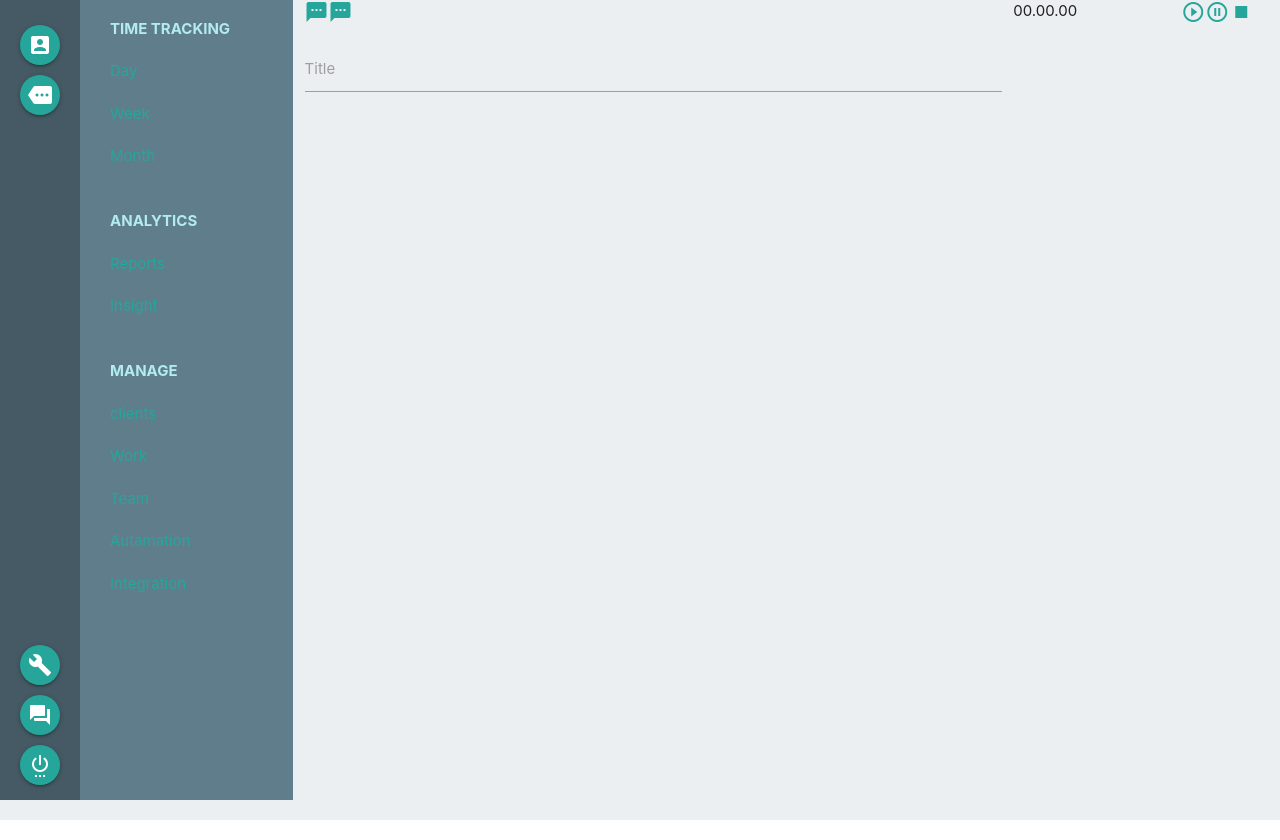
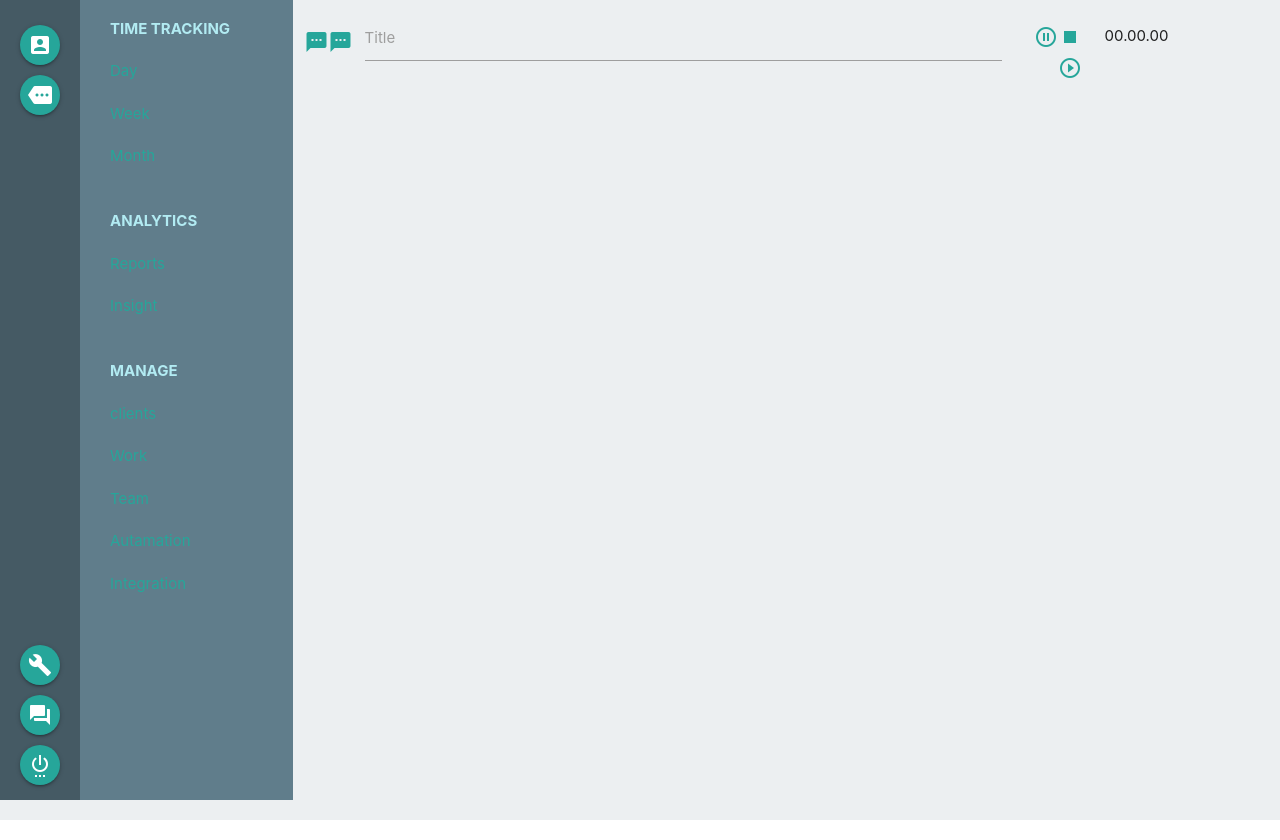
Before and after one commit to Wolferner/React_Time_Tracker, a React (Vite) app: page / in a window 1280 px wide. Built offline with nearby package versions, Linux system fonts and the light colour scheme.

Commit message:
Comp:: Workspace: TitleInput-finished

```diff
--- a/src/components/Workspace/TitleInput/TitleInput.jsx
+++ b/src/components/Workspace/TitleInput/TitleInput.jsx
@@ -1,30 +1,49 @@
+import React, {useEffect} from 'react';
 import styles from './TitleInput.module.css'
+import M from 'materialize-css';
+
 
 const TitleInput = () =>{
+
+    useEffect(() => {
+        const options = {
+          data: {
+            "Apple": null,
+            "Google": null,
+            "Facebook": null}};
+
+        const elems = document.querySelectorAll('.autocomplete');
+        M.Autocomplete.init(elems, options);
+      }, []);
+
 
     return(
         <div className="row">
 
             <div className={`${styles.input} col s9 `}>
-                <div className={`${styles.titleBtn}`}>
+                <div className='row'>
+                    <div className={`${styles.titleBtn} col s1 `}>
                         <a className="secondary-content prefix-button" href=""><i className="material-icons prefix">textsms</i></a>
                         <a className="secondary-content prefix-button" href=""><i className="material-icons prefix">textsms</i></a>
                     </div>
 
-                <div className="input-field ">
+                    <div className={`${styles.inputCont} input-field col s11`}>
                         <input type="text" id="autocomplete-input" className="autocomplete"/>
                         <label htmlFor="autocomplete-input">Title</label>
                     </div>
                 </div>
+            </div>
 
             <div className='col s3 '>
-                <div className="row">
+                <div className={`${styles.btnContainer} row`}>
+                    <div className={`${styles.mediaBtns} col s4`}>
                         <a href="" className="secondary-content"><i className="material-icons">stop</i></a>
                         <a href="" className="secondary-content"><i
                                 className="material-icons">pause_circle_outline</i></a>
                         <a href="" className="secondary-content"><i
                                 className="material-icons">play_circle_outline</i></a>
-                    <div id="time_display">00.00.00</div>
+                    </div>
+                    <div id="time_display" className='col s8'>00.00.00</div>
                 </div>
             </div>
 
--- a/src/components/Workspace/TitleInput/TitleInput.module.css
+++ b/src/components/Workspace/TitleInput/TitleInput.module.css
@@ -1,7 +1,21 @@
 .titleBtn{
-    display:flex;
+    display: flex;
+    margin-top: 30px;
 }
 
 .input{
 
 }
+
+.mediaBtns> a{
+
+}
+
+.btnContainer{
+    display: flex;
+    margin-top: 25px;
+}
+
+.inputCont{
+    display: flex;
+}
--- a/src/components/Workspace/Workspace.jsx
+++ b/src/components/Workspace/Workspace.jsx
@@ -1,3 +1,4 @@
+import React from 'react'
 import styles from './Workspace.module.css'
 import TitleInput from './TitleInput/TitleInput'
 
```
Lines whose indentation alone changed are shown as unchanged.
